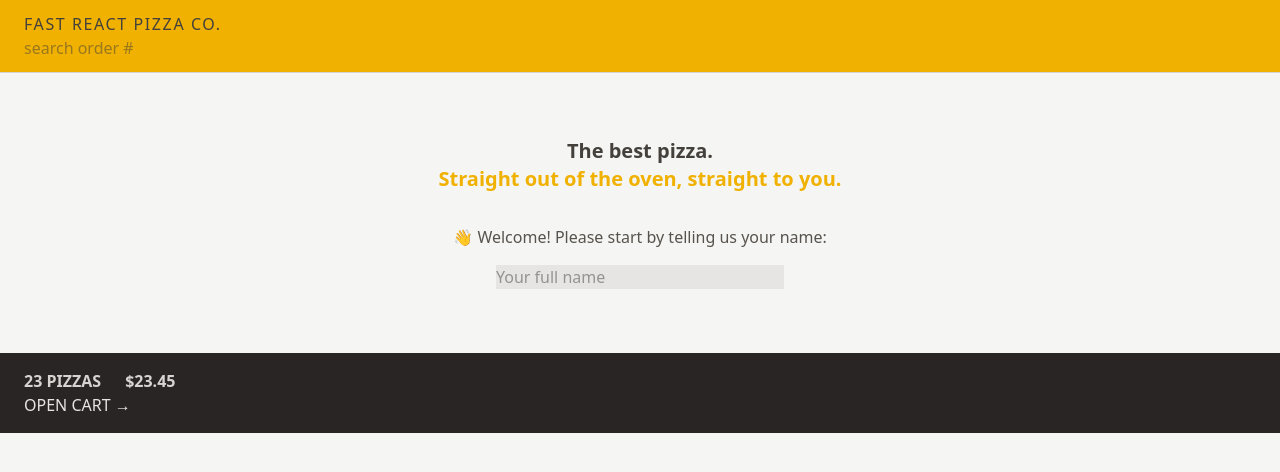
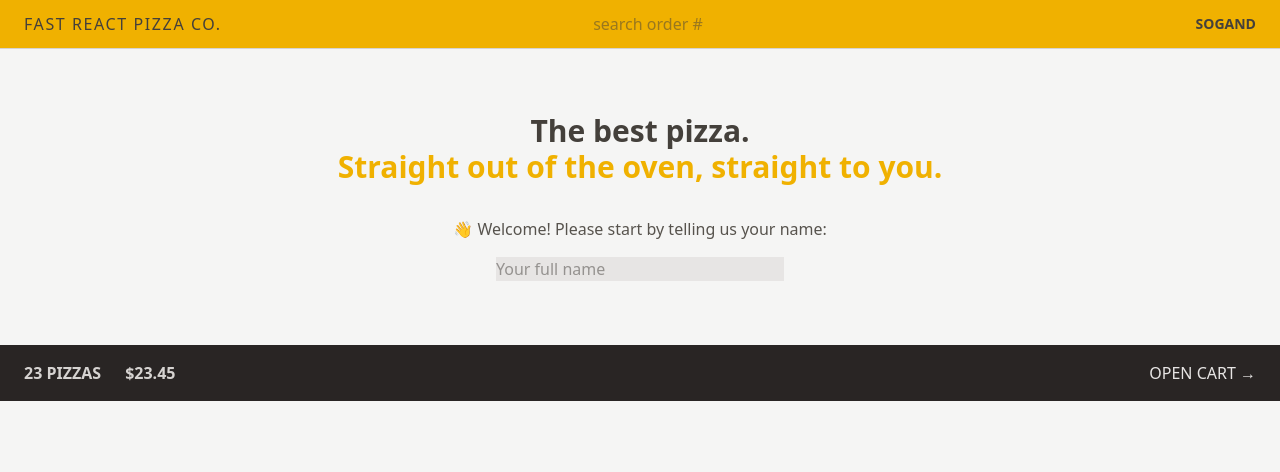
Before and after one commit to Sogand-mohamadiPour/fast-react-pizza, a React (Vite) app: page / in a window 1280 px wide. Shown: the top 472 px of the page. Built offline with nearby package versions, Linux system fonts and the light colour scheme.

Commit message:
flex with tailwind

```diff
--- a/src/features/cart/CartOverview.jsx
+++ b/src/features/cart/CartOverview.jsx
@@ -2,7 +2,7 @@
 
 function CartOverview() {
   return (
-    <div className="space-x-4 bg-stone-800 px-4 py-4 text-sm text-stone-200 uppercase sm:px-6 md:text-base">
+    <div className="flex items-center justify-between space-x-4 bg-stone-800 px-4 py-4 text-sm text-stone-200 uppercase sm:px-6 md:text-base">
       <p className="font-semibold text-stone-300 sm:space-x-6">
         <span>23 pizzas</span>
         <span>$23.45</span>
--- a/src/features/user/Username.jsx
+++ b/src/features/user/Username.jsx
@@ -1,5 +1,5 @@
 function Username() {
-  return <div className="hidden text-sm font-semibold">Sogand</div>;
+  return <div className="hidden text-sm font-semibold md:block">Sogand</div>;
 }
 
 export default Username;
--- a/src/ui/Header.jsx
+++ b/src/ui/Header.jsx
@@ -4,7 +4,7 @@
 
 function Header() {
   return (
-    <header className="border-b border-stone-300 bg-yellow-500 px-4 py-3 uppercase sm:px-6">
+    <header className="flex items-center justify-between border-b border-stone-300 bg-yellow-500 px-4 py-3 uppercase sm:px-6">
       <Link to="/" className="tracking-widest">
         Fast React Pizza Co.
       </Link>
--- a/src/ui/Home.jsx
+++ b/src/ui/Home.jsx
@@ -2,8 +2,8 @@
 
 function Home() {
   return (
-    <div className="sm:my-16 my-10 text-center">
-      <h1 className="mb-8 text-xl font-semibold">
+    <div className="my-10 px-4 text-center sm:my-16">
+      <h1 className="mb-8 text-xl font-semibold md:text-3xl">
         The best pizza.
         <br />
         <span className="text-yellow-500">
```
